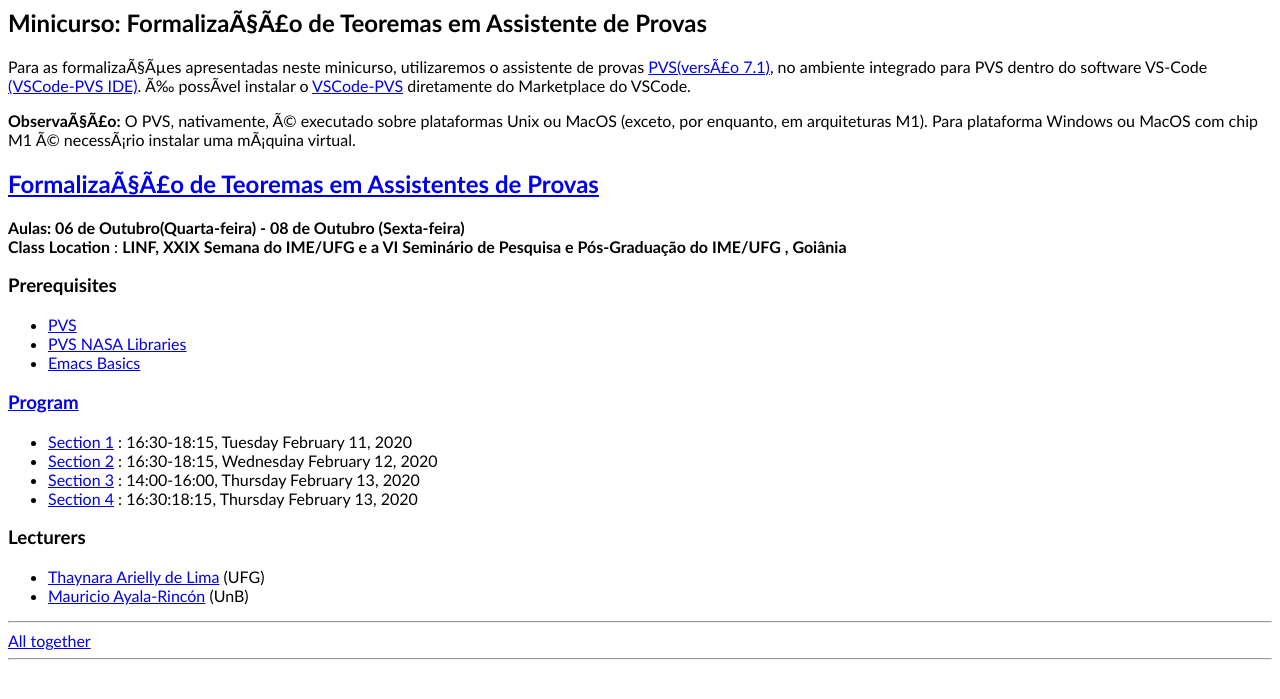
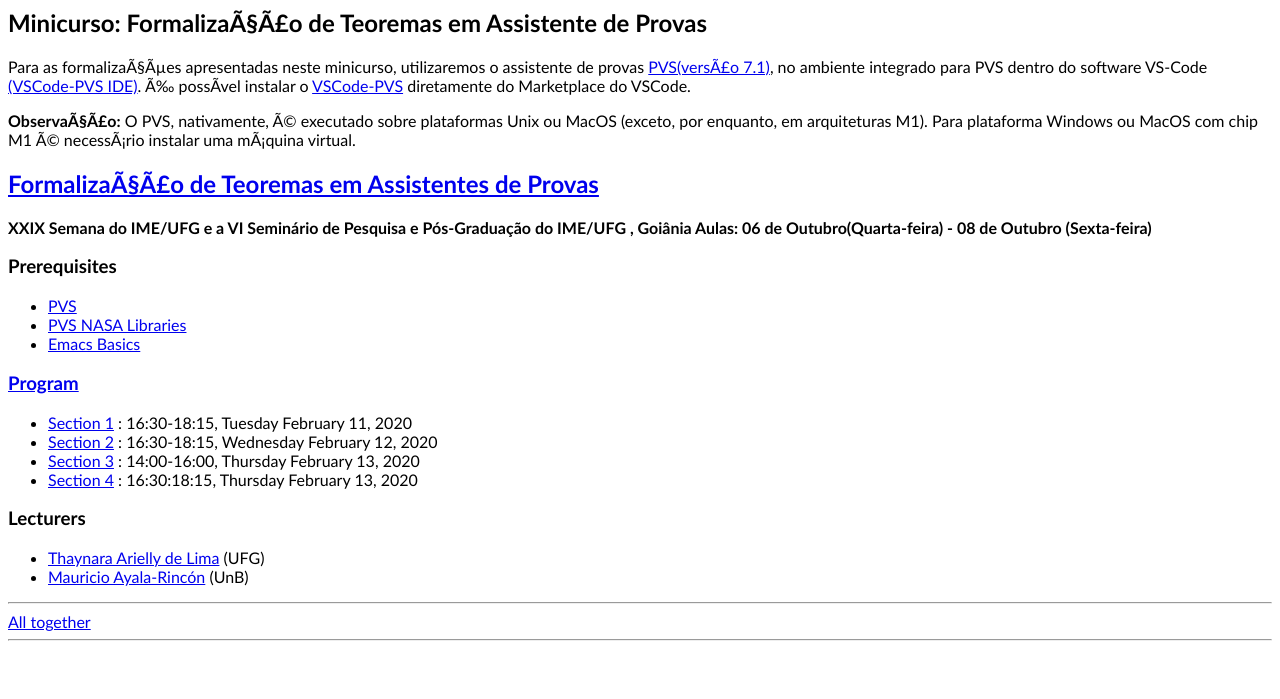
Before and after one commit to thaynaradelima/thaynaradelima.github.io, a Jekyll site: the page Tutorials/Semana_IME_2021/index.html, which Jekyll copies as it is, in a window 1280 px wide. Shown: the top 699 px of the page. Built offline with Jekyll 4.4.1, drawn with Linux system fonts in a browser that asks for light colours.

Commit message:
Update index.html

```diff
--- a/Tutorials/Semana_IME_2021/index.html
+++ b/Tutorials/Semana_IME_2021/index.html
@@ -59,12 +59,12 @@ Para plataforma Windows ou MacOS com chip M1 é necessário instalar uma máquin
     </h2>
     <p>
         <strong>
+            XXIX Semana do IME/UFG e a VI Semin&aacute;rio de Pesquisa e P&oacute;s-Gradua&ccedil;&atilde;o do IME/UFG , Goi&acirc;nia
+        </strong>
+        <strong>
             Aulas: 06 de Outubro(Quarta-feira) - 08 de Outubro (Sexta-feira)
             <br/>
         </strong>
-        <strong>Class Location</strong>
-        :
-        <strong>LINF, XXIX Semana do IME/UFG e a VI Semin&aacute;rio de Pesquisa e P&oacute;s-Gradua&ccedil;&atilde;o do IME/UFG , Goi&acirc;nia </strong>
     </p>
 
     <h3>Prerequisites</h3>
```
